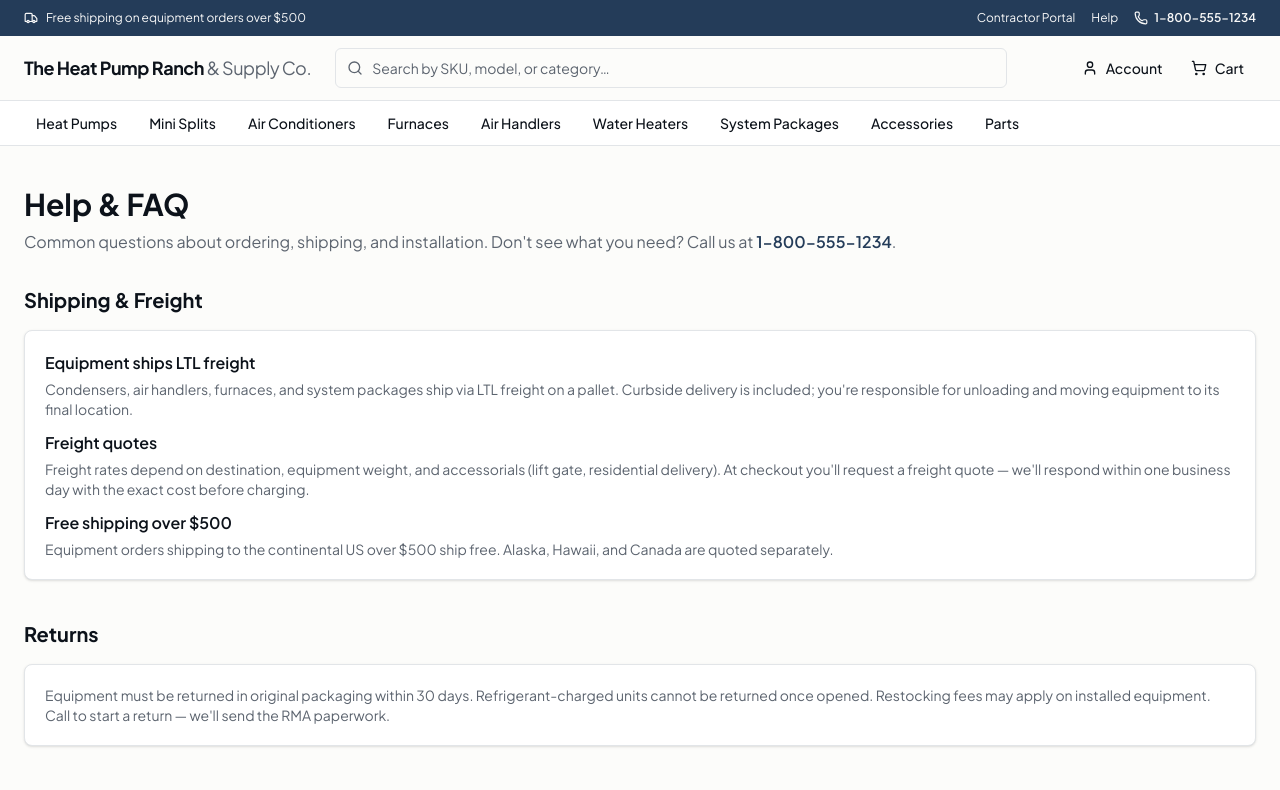
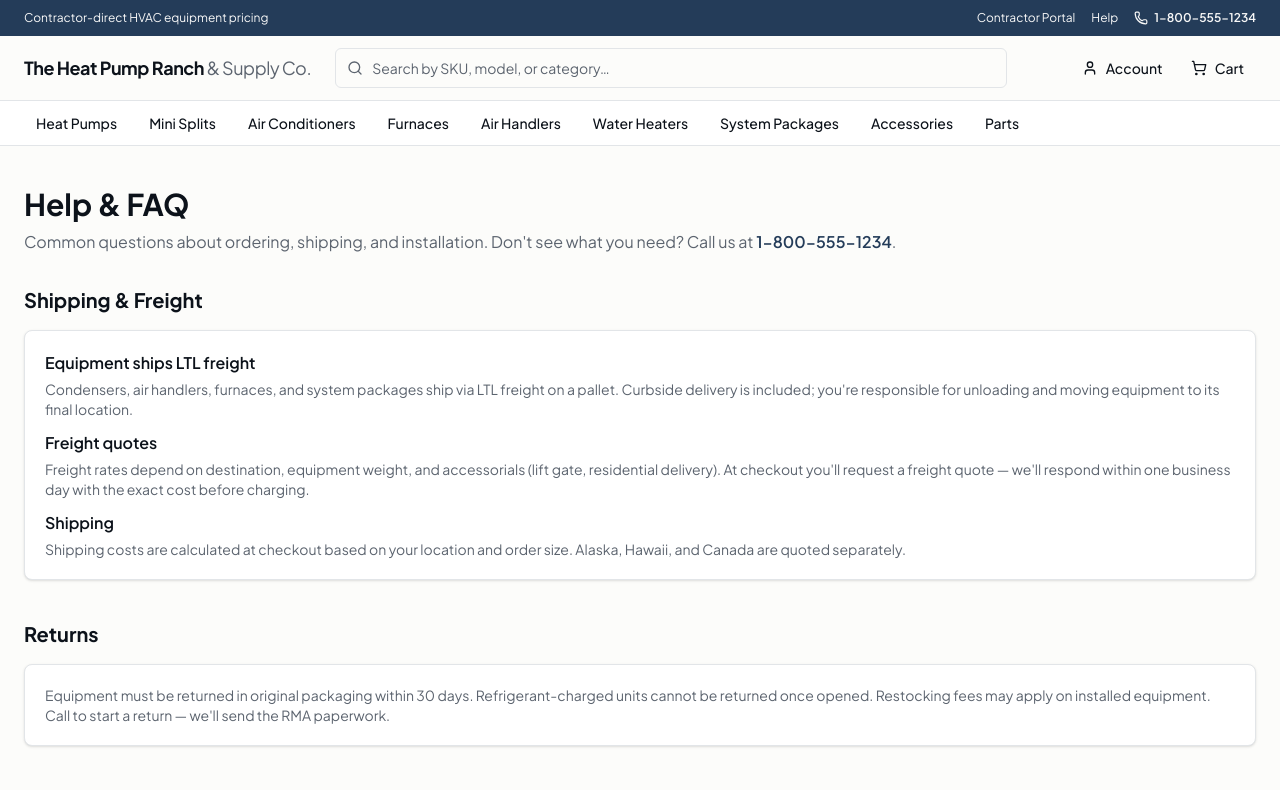
Before and after one commit to nwood3764-sys/Heat-Pump-Ranch-and-Supply-Co, a Next.js app in the folder hpr-app-initial/hpr-app/: page /help in a window 1280 px wide. Shown: the top 790 px of the page. Built offline with nearby package versions, Linux system fonts and the light colour scheme.

Commit message:
fix: remove all free shipping references from utility bar and help page

```diff
--- a/hpr-app-initial/hpr-app/app/(storefront)/help/page.tsx
+++ b/hpr-app-initial/hpr-app/app/(storefront)/help/page.tsx
@@ -32,10 +32,10 @@ export default function HelpPage() {
               </p>
             </div>
             <div>
-              <div className="font-semibold mb-1">Free shipping over $500</div>
+              <div className="font-semibold mb-1">Shipping</div>
               <p className="text-sm text-muted-foreground">
-                Equipment orders shipping to the continental US over $500 ship free. Alaska,
-                Hawaii, and Canada are quoted separately.
+                Shipping costs are calculated at checkout based on your location and order size.
+                Alaska, Hawaii, and Canada are quoted separately.
               </p>
             </div>
           </CardContent>
--- a/hpr-app-initial/hpr-app/components/storefront/utility-bar.tsx
+++ b/hpr-app-initial/hpr-app/components/storefront/utility-bar.tsx
@@ -1,13 +1,12 @@
 import Link from "next/link";
-import { Phone, Truck } from "lucide-react";
+import { Phone } from "lucide-react";
 
 export function UtilityBar() {
   return (
     <div className="bg-primary text-primary-foreground text-xs">
       <div className="container flex items-center justify-between h-9">
         <div className="hidden sm:flex items-center gap-2">
-          <Truck className="h-3.5 w-3.5" />
-          <span>Free shipping on equipment orders over $500</span>
+          <span>Contractor-direct HVAC equipment pricing</span>
         </div>
         <div className="flex items-center gap-4 ml-auto">
           <Link href="/contractor" className="hover:underline hidden sm:inline">
```
